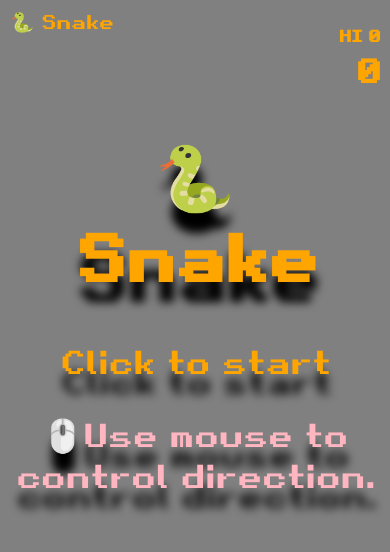
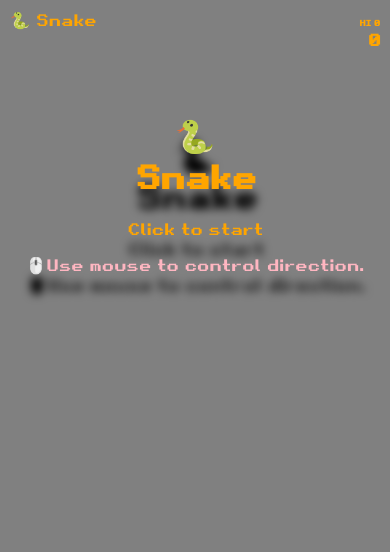
Before and after one commit to agrawal-d/snake, a website: page index.html in a window 390 px wide. Drawn offline with Linux system fonts and the light colour scheme.

Commit message:
Add mobile support.

```diff
--- a/index.html
+++ b/index.html
@@ -20,6 +20,7 @@
             margin: 0 !important;
             padding: 0 !important;
             color: orange;
+            overflow: hidden;
         }
 
         body {
@@ -39,7 +40,7 @@
         }
 
         #food-canvas {
-            z-index: 10;
+            z-index: 1;
             background-color: transparent;
             margin: 0px !important;
             padding: 0px !important;
@@ -67,6 +68,7 @@
 
         .score {
             position: fixed;
+            z-index: 5;
             top: 0px;
             right: 0px;
             padding: 10px;
@@ -112,6 +114,16 @@
             margin: 0 auto;
             display: block;
         }
+
+        @media only screen and (max-width: 760px) {
+            body {
+                font-size: 100%;
+            }
+
+            #logo {
+                font-size: 100%;
+            }
+        }
     </style>
 </head>
 
--- a/snake.js
+++ b/snake.js
@@ -3,6 +3,7 @@ const game = document.getElementById("game");
 const foodCanvas = document.getElementById("food-canvas");
 const ctx = game.getContext("2d");
 const foodCtx = foodCanvas.getContext("2d");
+const isMobile = window.matchMedia("only screen and (max-width: 760px)").matches;
 const foodImage = document.getElementById("food-image");
 const pauseText = document.getElementById("pause-text");
 const scoreText = document.getElementById("score-text");
@@ -94,10 +95,10 @@ class Snake {
         this.points = []; // head is at index 0
         this.headingAngle = 0; // radians (0 to 2pi )
         this.INITIAL_SIZE = 5;
-        this.ANGLE_DELTA_RADIAN = 2.5 / (180 / Math.PI); // 5 degrees
-        this.MOVEMENT_DELTA_PX = 2;
+        this.ANGLE_DELTA_RADIAN = 2.5 / (180 / Math.PI);
+        this.MOVEMENT_DELTA_PX = isMobile ? 1 : 2;
         this.EYE_COLOR = "black";
-        this.POINT_RADIUS = 15;
+        this.POINT_RADIUS = isMobile ? 10 : 15;
         this.DISTANCE_BETWEEN_POINTS = 2 * this.POINT_RADIUS - 5;
         this.points = [];
         for (let i = 0; i < this.INITIAL_SIZE; i++) {
@@ -154,6 +155,7 @@ class Game {
         this.mouse_x = this.snake.points[0].coord.x;
         this.mouse_y = this.snake.points[0].coord.y;
         window.addEventListener("mousemove", (e) => this.handleMouse(e));
+        window.addEventListener("touchmove", (e) => this.handleTouch(e));
         window.addEventListener("click", () => this.togglePause());
         window.requestAnimationFrame(() => this.animate());
         scoreText.innerText = this.snake.getScore().toString();
@@ -162,6 +164,10 @@ class Game {
     handleMouse(e) {
         this.mouse_x = e.clientX;
         this.mouse_y = e.clientY;
+    }
+    handleTouch(e) {
+        this.mouse_x = e.touches[0].clientX;
+        this.mouse_y = e.touches[0].clientY;
     }
     renderHighScore() {
         highScoreText.innerText = "HI " + getHighScore().toString();
```
Also changed, not shown: snake.ts (+11 -4 lines).
